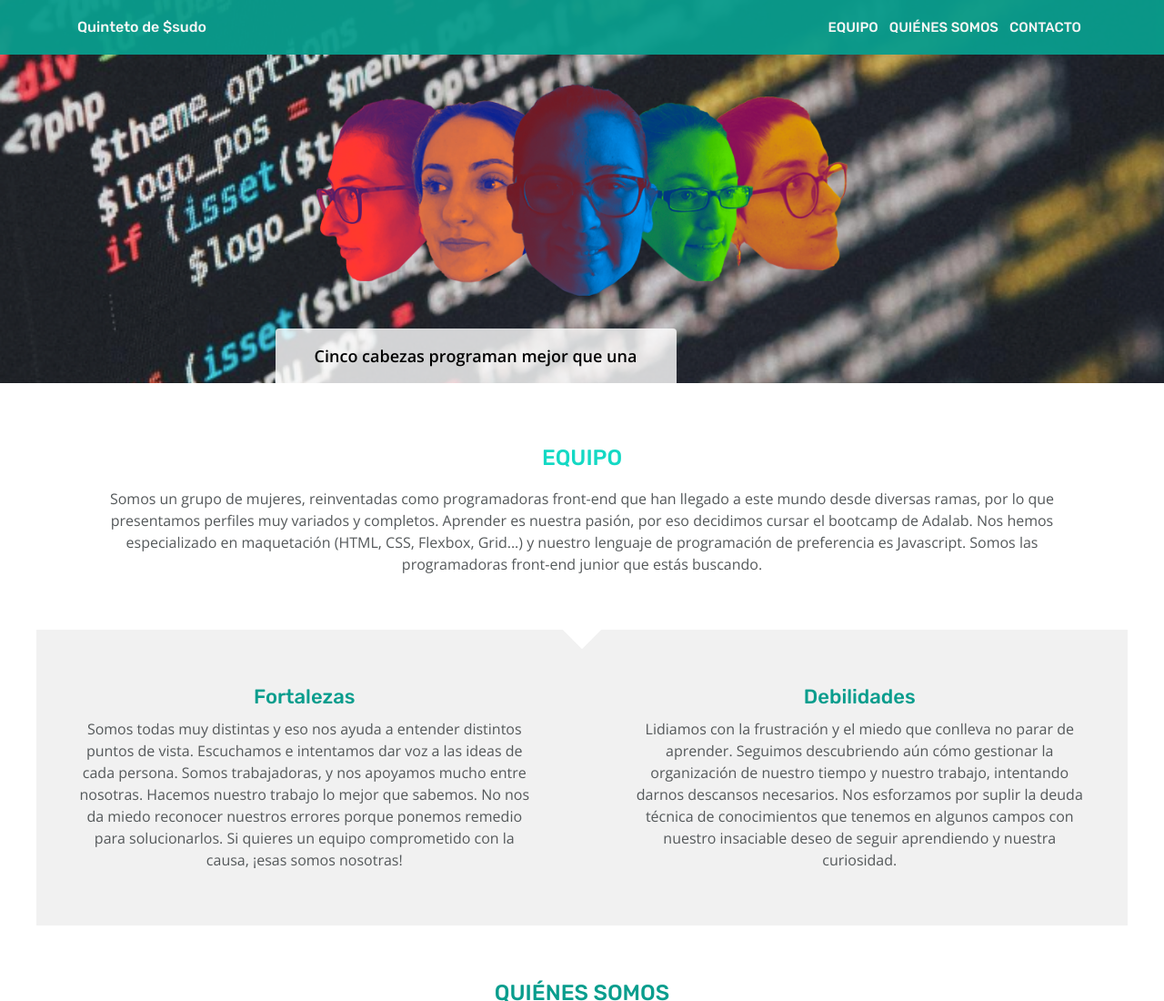
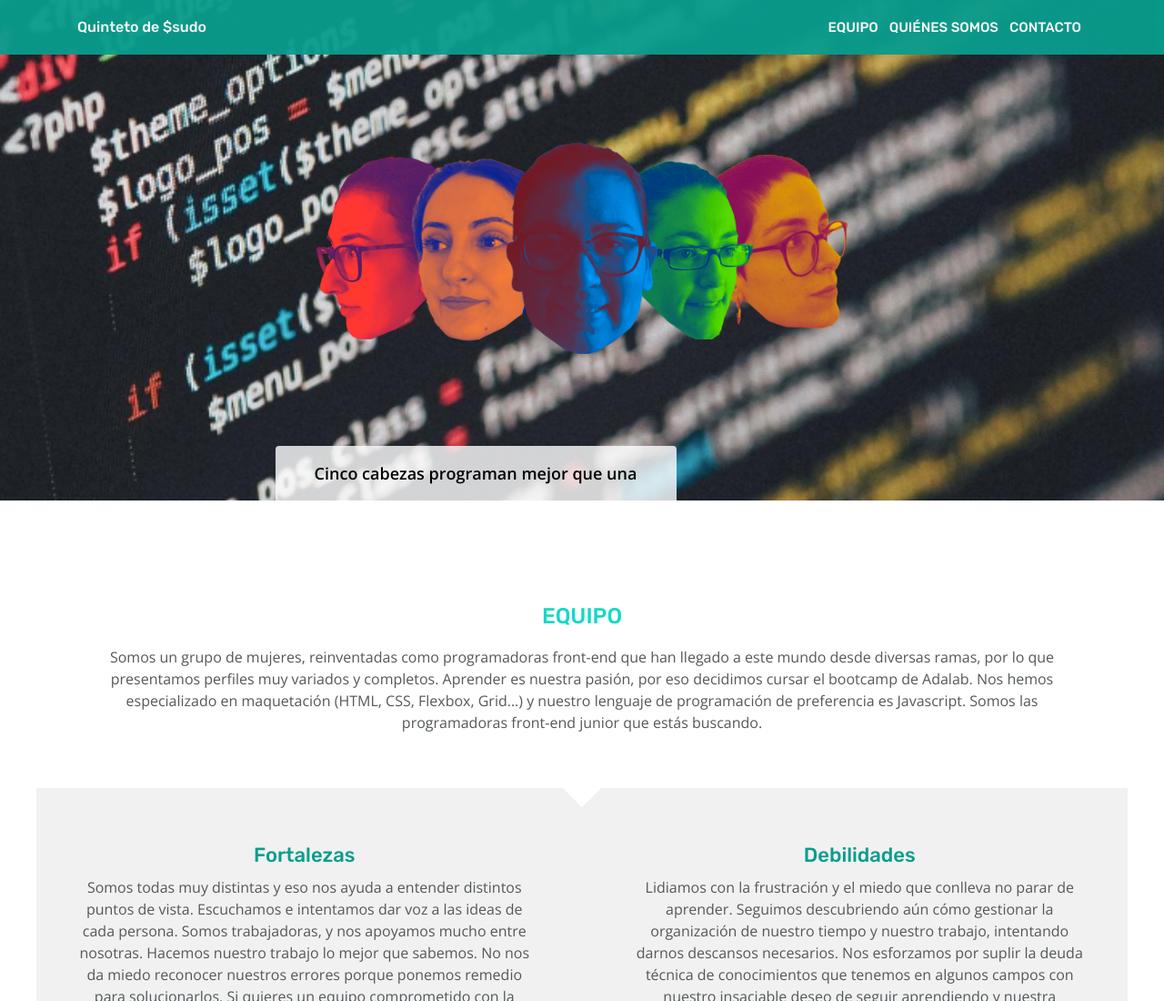
Before and after one commit to Adalab/Project--Promo-Module-Team-4-, a plain HTML site: page index.html in a window 1280 px wide. Shown: the top 1100 px of the page at 91% size. Drawn offline with nearby package versions, Linux system fonts and the light colour scheme.

Commit message:
Change hero dimmensions in Desktop

```diff
--- a/style.css
+++ b/style.css
@@ -535,6 +535,10 @@ footer .wrapper.section {
 
 
   /* Hero */
+  .hero {
+    height: 550px;
+    margin-bottom: 45px;
+  }
 
 
 
```
